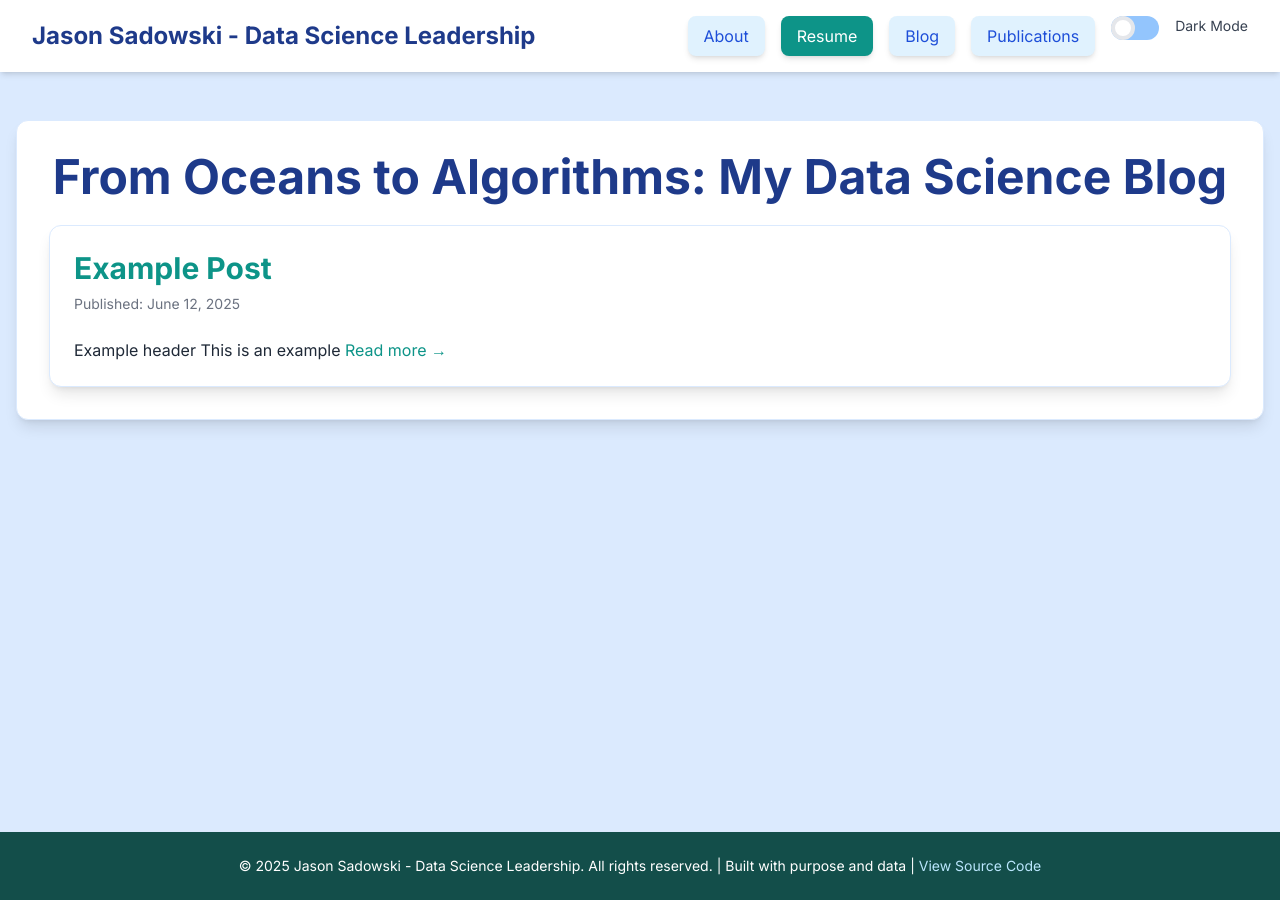
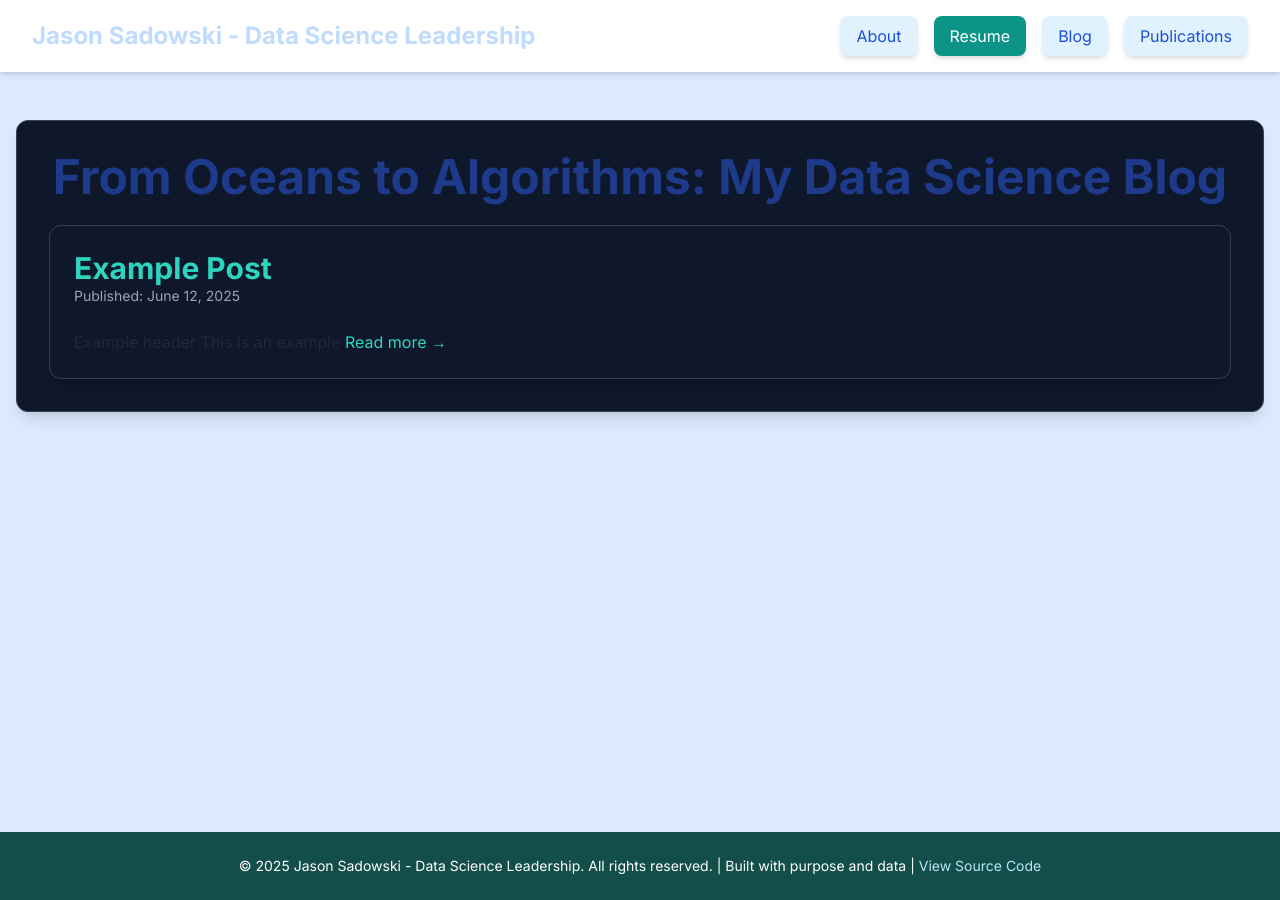
Before and after one commit to j-sadowski/personal_website, a Jekyll site: the page built from blog.html, in a window 1280 px wide. Built offline with Jekyll 4.4.1, drawn with Linux system fonts in a browser that asks for light colours; nearby versions of some CDN libraries.

Commit message:
removed dark mode from blog/header

```diff
--- a/_includes/header_nav.html
+++ b/_includes/header_nav.html
@@ -1,6 +1,6 @@
 <header class="bg-white shadow-md p-4 sticky top-0 z-50">
     <nav class="container mx-auto flex flex-col sm:flex-row justify-between items-center px-4">
-        <div class="text-2xl font-bold text-blue-900 dark:text-blue-200 mb-4 sm:mb-0">
+        <div class="text-2xl font-bold text-blue-200 mb-4 sm:mb-0">
             {{ site.title }}
         </div>
         <div class="flex flex-wrap justify-center sm:justify-end space-x-2 sm:space-x-4">
@@ -16,33 +16,6 @@
             <a href="{{ site.baseurl }}/publications.html" class="px-4 py-2 rounded-lg bg-sky-100 text-blue-700 hover:bg-sky-200 transition duration-300 shadow-md">
                 Publications
             </a>
-
-            <!-- Dark Mode Slide Toggle -->
-            <div class="relative inline-block w-12 mr-2 align-middle select-none transition duration-200 ease-in ml-4">
-                <input type="checkbox" name="toggle" id="theme-toggle" class="toggle-checkbox absolute block w-6 h-6 rounded-full bg-white border-4 appearance-none cursor-pointer transition duration-200 ease-in dark:bg-slate-300"/>
-                <label for="theme-toggle" class="toggle-label block overflow-hidden h-6 rounded-full bg-blue-300 cursor-pointer dark:bg-slate-600"></label>
-            </div>
-            <span class="text-sm text-gray-700 dark:text-gray-300">Dark Mode</span>
-
-            <style>
-                .toggle-checkbox:checked {
-                    right: 0;
-                    border-color: #3B82F6; /* Tailwind blue-500 */
-                }
-                .toggle-checkbox:checked + .toggle-label {
-                    background-color: #3B82F6; /* Tailwind blue-500 */
-                }
-
-                /* Dark mode styles for the toggle itself */
-                html.dark .toggle-checkbox {
-                    border-color: #64748B; /* Tailwind slate-500 */
-                }
-                html.dark .toggle-checkbox:checked {
-                    border-color: #6EE7B7; /* Tailwind emerald-300 */
-                }
-                html.dark .toggle-checkbox:checked + .toggle-label {
-                    background-color: #6EE7B7; /* Tailwind emerald-300 */
-                }
             </style>
         </div>
     </nav>
--- a/blog.html
+++ b/blog.html
@@ -3,7 +3,7 @@
 title: My Data Science Blog
 ---
 
-<section class="bg-white dark:bg-slate-900 p-6 sm:p-8 rounded-xl shadow-lg border border-blue-100 dark:border-slate-700">
+<section class="bg-slate-900 p-6 sm:p-8 rounded-xl shadow-lg border border-slate-700">
     <h1 class="text-4xl sm:text-5xl font-extrabold text-blue-900 mb-6 text-center dark:text-teal-400">
         From Oceans to Algorithms: My Data Science Blog
     </h1>
@@ -11,13 +11,13 @@
     <div id="blog-posts-container" class="grid grid-cols-1 gap-8">
         {% if site.posts.size > 0 %}
             {% for post in site.posts reversed %}
-                <article class="bg-white dark:bg-slate-900 p-6 rounded-xl shadow-lg border border-blue-100 dark:border-slate-700">
-                    <h2 class="text-3xl font-bold text-blue-900 mb-2 dark:text-blue-200">
-                        <a href="{{ post.url | relative_url }}" class="text-teal-600 hover:underline dark:text-teal-400">
+                <article class="bg-slate-900 p-6 rounded-xl shadow-lg border border-slate-700">
+                    <h2 class="text-3xl font-bold text-blue-200">
+                        <a href="{{ post.url | relative_url }}" class="hover:underline text-teal-400">
                             {{ post.title }}
                         </a>
                     </h2>
-                    <p class="text-sm text-gray-500 dark:text-gray-400 mb-4">
+                    <p class="text-sm text-gray-400 mb-4">
                         Published: {{ post.date | date: "%B %d, %Y" }}
                         {% if post.author %}
                         by {{ post.author }}
@@ -25,14 +25,14 @@
                     </p>
                     <div class="blog-content prose max-w-none">
                         {{ post.excerpt | default: post.content | markdownify | strip_html | truncatewords: 50 }}
-                        <a href="{{ post.url | relative_url }}" class="text-teal-600 hover:underline inline-block mt-2 dark:text-teal-400">Read more &rarr;</a>
+                        <a href="{{ post.url | relative_url }}" class="hover:underline inline-block mt-2 text-teal-400">Read more &rarr;</a>
                     </div>
                 </article>
             {% endfor %}
         {% else %}
-            <div class="bg-blue-50 p-6 rounded-lg shadow-md text-center border border-blue-100 dark:bg-slate-700 dark:border-slate-600">
-                <h2 class="text-2xl font-bold text-blue-800 mb-2 dark:text-blue-200">No Blog Posts Yet</h2>
-                <p class="text-gray-600 dark:text-gray-400">It seems the ocean of data is still waiting for its first entries. Start by adding markdown files to your `_posts` directory!</p>
+            <div class="bg-blue-50 p-6 rounded-lg shadow-md text-center border border-blue-100 border-slate-600">
+                <h2 class="text-2xl font-bold mb-2 text-blue-200">No Blog Posts Yet</h2>
+                <p class="text-gray-400">It seems the ocean of data is still waiting for its first entries. Start by adding markdown files to your `_posts` directory!</p>
             </div>
         {% endif %}
     </div>
```
